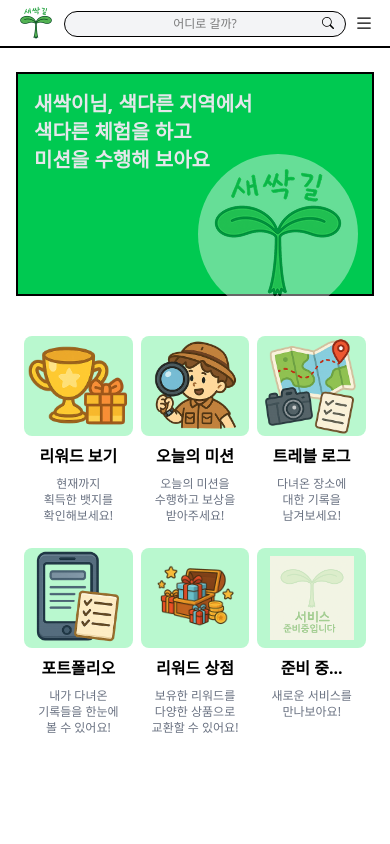
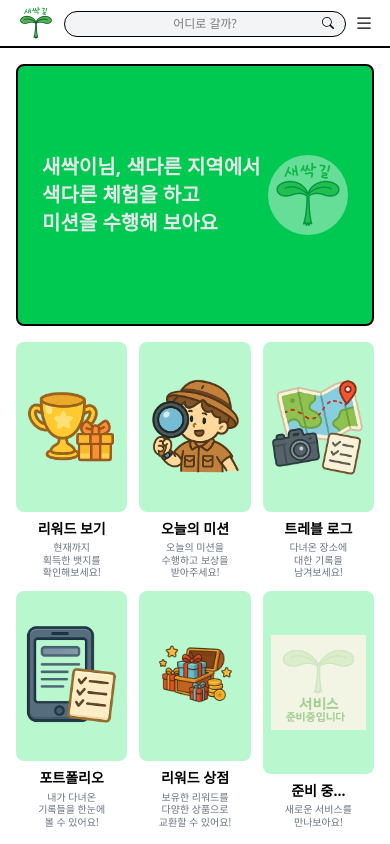
Before and after one commit to sprout-road/sprout-road-front, a React (Vite) app: page /main in a window 390 px wide. Built offline with nearby package versions, Linux system fonts and the light colour scheme; no server answers.

Commit message:
refator: main page 반응형

```diff
--- a/src/pages/home.tsx
+++ b/src/pages/home.tsx
@@ -79,62 +79,92 @@ function Home() {
     }
   }
 
-  if (loading || userInfo === null) return <div className="flex items-center justify-center">유저 정보 가져오는 중...</div>
+  if (loading || userInfo === null) {
+    return (
+        <div className="fixed inset-0 w-screen h-screen overflow-hidden bg-white flex flex-col">
+          <Header isHome={true} />
+          <div className="flex-1 flex items-center justify-center">
+            <div className="text-gray-500">유저 정보 가져오는 중...</div>
+          </div>
+        </div>
+    )
+  }
 
   return (
-    <>
-      <Header isHome={true} ></Header>
-      <div className="flex flex-col items-center bg-white text-black p-2 mt-4 mx-2">
-        <div className="w-full justify-center">
-          <div className="relative w-full flex flex-col bg-green-500 border-2 border-black">
-            <div className="flex justify-between text-xl text-gray-200 items-baseline font-bold p-4 min-h-55">
-              <div className="flex-1">
+      <div className="fixed inset-0 w-screen h-screen overflow-hidden bg-white flex flex-col">
+        <Header isHome={true} />
+
+        <div className="flex-1 flex flex-col min-h-0">
+          {/* 상단 프로필 섹션 - 35% */}
+          <div className="flex-[3.5] p-4 flex items-center">
+            <div className="relative w-full flex flex-col bg-green-500 border-2 border-black rounded-lg overflow-hidden h-full">
+              <div className="flex justify-between text-xl text-gray-200 items-center font-bold p-6 h-full">
+                <div className="flex-1 z-10 flex flex-col justify-center">
                   <p>{userInfo.nickname}님, 색다른 지역에서</p>
                   <p>색다른 체험을 하고</p>
                   <p>미션을 수행해 보아요</p>
                 </div>
-              <div className="flex shrink-0 justify-end">
+                <div className="flex-shrink-0">
                   <img
                       src="/logo/logo.png"
-                  className="absolute top-20 left-45 rounded-[100px] opacity-40 bg-white"
+                      className="w-20 h-20 rounded-full opacity-40 bg-white"
                       alt="메인 헤더 이미지"
                   />
                 </div>
               </div>
             </div>
           </div>
-        <div className="flex items-center justify-center mt-8">
-          <div className="grid grid-cols-3 grid-rows-2 gap-2 w-full max-w-lg mx-2">
+
+          {/* 메뉴 그리드 섹션 - 65% */}
+          <div className="flex-[6.5] px-4 pb-4 min-h-0">
+            <div className="grid grid-cols-3 grid-rows-2 gap-3 h-full">
               {menuItems.map((menu, index) => {
                 return (
                     <div
                         key={index}
                         onClick={() => handleMenuClick(index)}
-                  className="flex flex-col row flex-nowrap py-2 min-w-[100px]"
+                        className="flex flex-col cursor-pointer min-h-0"
                     >
-                  <div className="bg-green-200 rounded-[8px]">
-                    <img src={mappingImg(index)} alt={`menu-${index + 1}`} className="w-50 h-25 object-contain"/>
+                      {/* 이미지 영역 - 정사각형에 가깝게 */}
+                      <div className="bg-green-200 rounded-lg flex-1 flex items-center justify-center min-h-0 mb-2">
+                        <img
+                            src={mappingImg(index)}
+                            alt={`menu-${index + 1}`}
+                            className="w-full h-full object-contain p-2"
+                        />
                       </div>
-                  <div className="flex flex-col">
-                    <p className="py-2 text-md font-bold text-center">{menu.name}</p>
-                    <p className="text-xs text-center text-gray-500 whitespace-pre-line">{menu.description}</p>
+
+                      {/* 텍스트 영역 - 고정 높이 */}
+                      <div className="flex-shrink-0 px-1">
+                        <p className="text-sm font-bold text-center leading-tight mb-1">{menu.name}</p>
+                        <p className="text-[10px] text-center text-gray-500 whitespace-pre-line leading-tight">
+                          {menu.description}
+                        </p>
                       </div>
                     </div>
                 )
               })}
-            <div className="flex flex-col mt-2">
-              <div className="bg-green-200 rounded-lg h-25 w-full">
-                <img src="/menu/preparing-service.png" className="w-full h-full p-2 object-contain rounded-lg" alt="준비 중 메뉴" />
+
+              {/* 준비 중 메뉴 */}
+              <div className="flex flex-col min-h-0">
+                <div className="bg-green-200 rounded-lg flex-1 flex items-center justify-center min-h-0 mb-2">
+                  <img
+                      src="/menu/preparing-service.png"
+                      className="w-full h-full object-contain p-2"
+                      alt="준비 중 메뉴"
+                  />
                 </div>
-              <div className="flex flex-col mt-2 text-center justify-center">
-                <p className="text-md font-bold">준비 중...</p>
-                <p className="text-xs text-gray-500 mt-2">새로운 서비스를<br/>만나보아요!</p>
+                <div className="flex-shrink-0 px-1">
+                  <p className="text-sm font-bold text-center leading-tight mb-1">준비 중...</p>
+                  <p className="text-[10px] text-center text-gray-500 leading-tight">
+                    새로운 서비스를<br/>만나보아요!
+                  </p>
                 </div>
               </div>
             </div>
           </div>
         </div>
-    </>
+      </div>
   )
 }
 
```
Also changed, not shown: public/logo/logo.png. Lines whose indentation alone changed are shown as unchanged.
